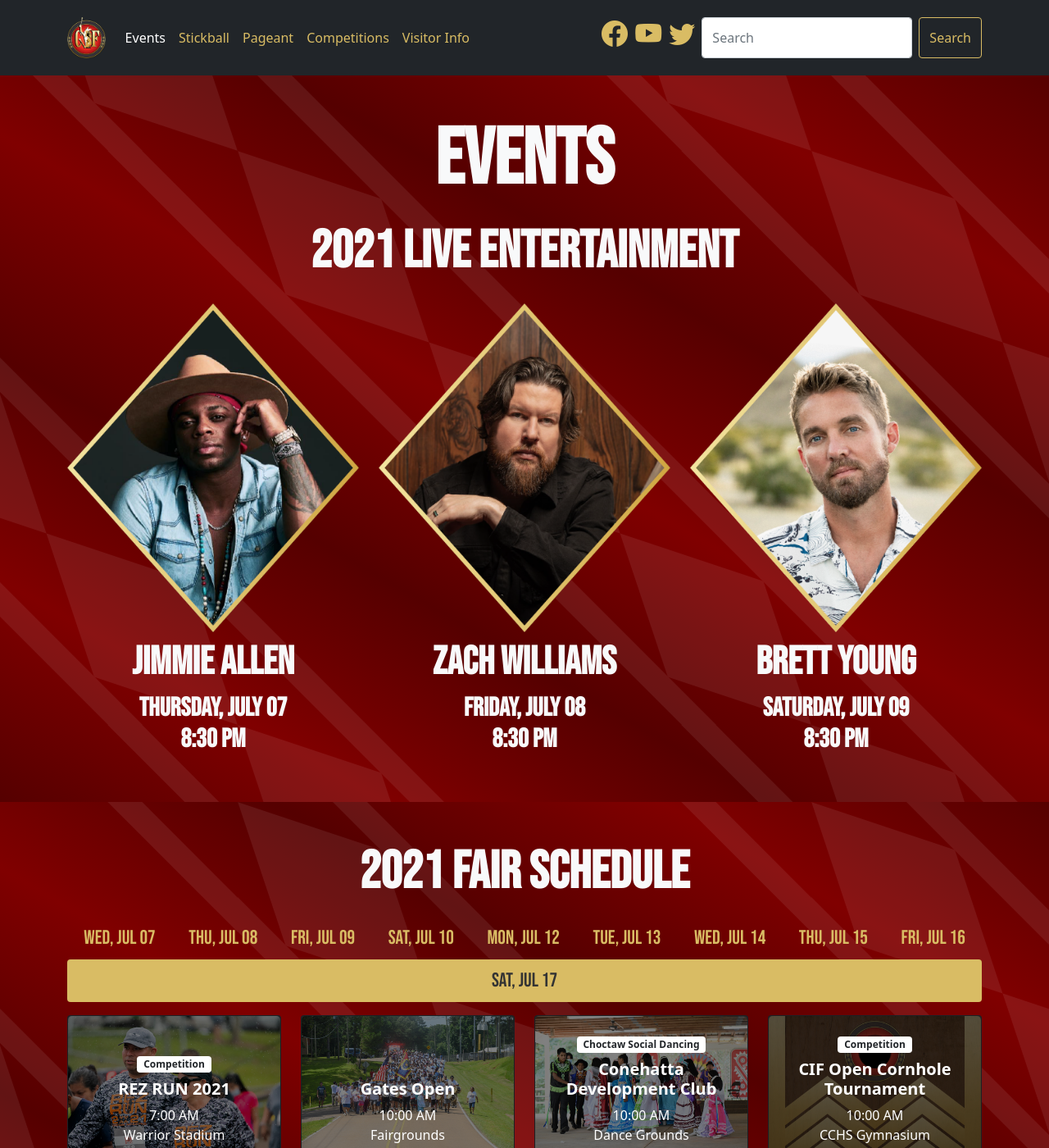
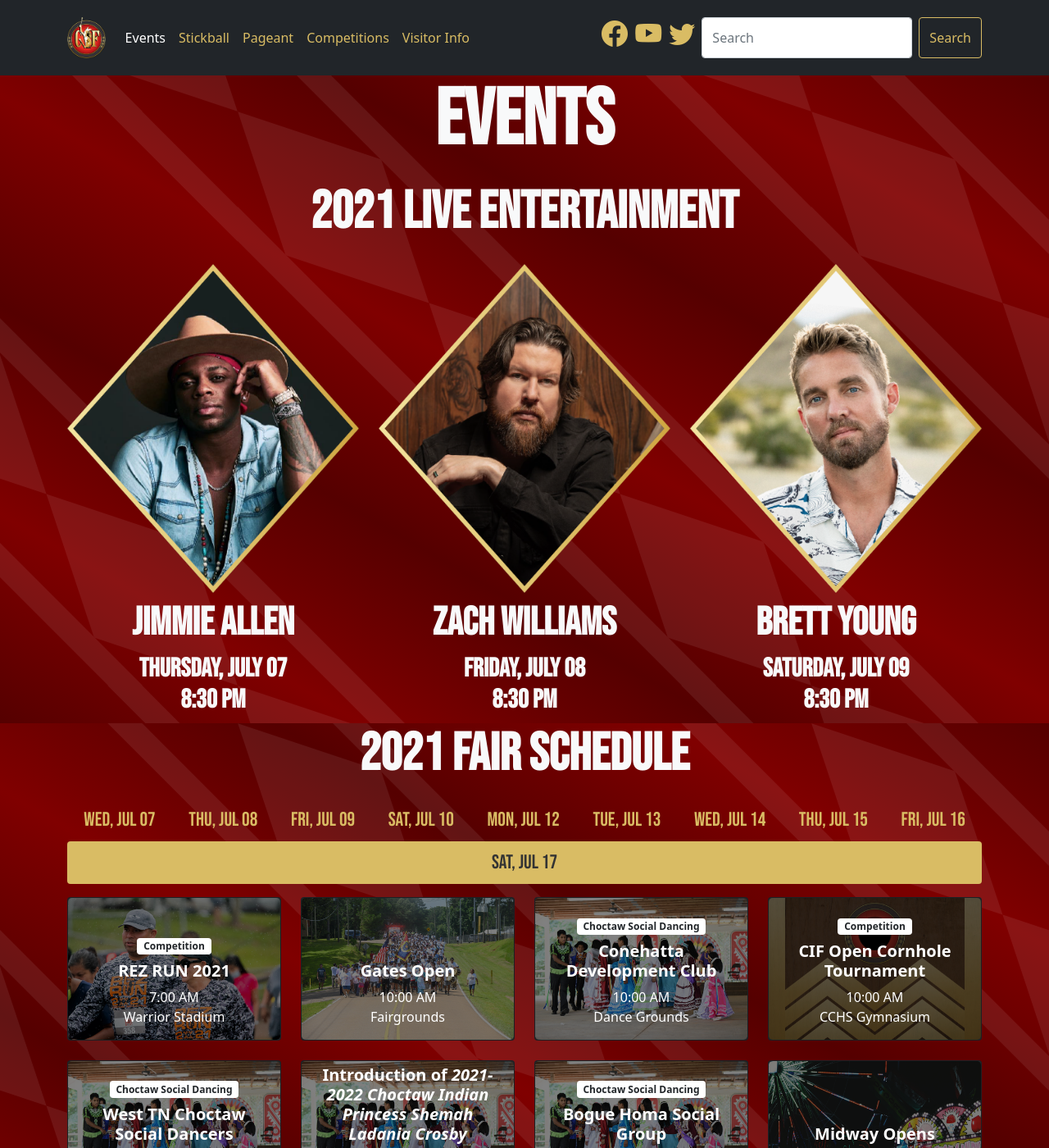
Before and after one commit to smattera/smattera.github.io, a Jekyll site: the page built from events/index.md, in a window 1280 px wide and 1400 px high. Shown: the whole window at 82% size. Built offline with Jekyll 4.4.1, drawn with Linux system fonts in a browser that asks for light colours; nearby versions of some CDN libraries.

Commit message:
Update main.scss

```diff
--- a/_includes/events.html
+++ b/_includes/events.html
@@ -1,4 +1,4 @@
-<section class="diamond-bg text-light py-5 text-center bebas">
+<section class="diamond-bg text-light text-center bebas">
   <div class="container">
     <h1>Events</h1>
     <h2 class="py-2">2021 Live Entertainment</h2>
@@ -22,7 +22,7 @@
   </div>
 </section>
 
-<section class="diamond-bg text-light py-5 text-center">
+<section class="diamond-bg text-light text-center">
   <div class="container">
     <h2 class="pb-2">2021 Fair Schedule</h2>
 
--- a/_includes/footer.html
+++ b/_includes/footer.html
@@ -1,4 +1,4 @@
-<section class="diamond-bg3 text-light py-5 text-center">
+<section class="diamond-bg3 text-light text-center">
     <div class="container px-0">
       <h2 class="pb-2">Thank You To Our Sponsors</h2>
       <div class="row mx-auto my-auto justify-content-center px-0">
--- a/_includes/home.html
+++ b/_includes/home.html
@@ -15,7 +15,7 @@
   </div>
 </header>
 
-<section class="diamond-bg text-light p-5 text-center">
+<section class="diamond-bg text-light text-center">
   <div class="container">
     <div class="row align-items-center">
       <div class="col-xl">
@@ -45,7 +45,7 @@
 </section>
 
 <!-- Countdown Timer -->
-<section class="diamond-bg2 text-light p-5 text-center">
+<section class="diamond-bg2 text-light text-center">
   <div class="container">
     <div class="row align-items-center">
       <div class="col-md">
@@ -59,7 +59,7 @@
 </section>
 
 <!-- Card Group Links -->
-<section class="diamond-bg2 text-light p-5 text-center pt-0">
+<section class="diamond-bg2 text-light text-center pt-0">
   <div class="container">
     <div class="row row-cols-1 row-cols-md-2 row-cols-lg-4 g-4">
       <div class="col">
--- a/_includes/stickball.html
+++ b/_includes/stickball.html
@@ -1,4 +1,4 @@
-<section class="diamond-bg2 py-5">
+<section class="diamond-bg2">
   <div class="container text-center text-white bebas">
     <img src="../assets/img/wss.jpg" class="img-fluid lighten pb-5">
 
--- a/assets/css/main.css
+++ b/assets/css/main.css
@@ -7,6 +7,10 @@
   display: block;
   content: "";
   height: 60px;
+}
+
+section {
+  padding: 3rem, 0rem !important;
 }
 
 h1, .h1 {
--- a/assets/css/main.scss
+++ b/assets/css/main.scss
@@ -7,6 +7,10 @@
   display: block;
   content: "";
   height: 60px;
+}
+
+section {
+  padding: 3rem, 0rem !important;
 }
 
 h1, .h1 {
```
Also changed, not shown: 1 other file.
